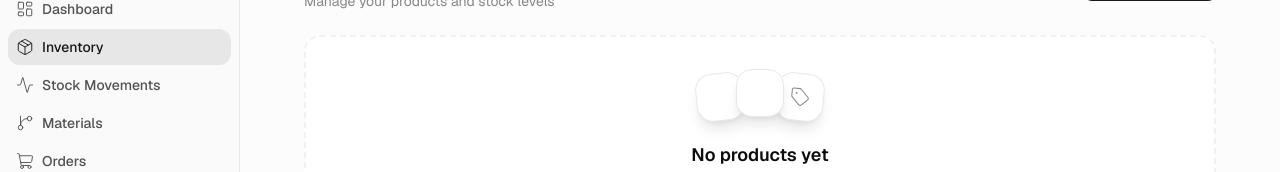
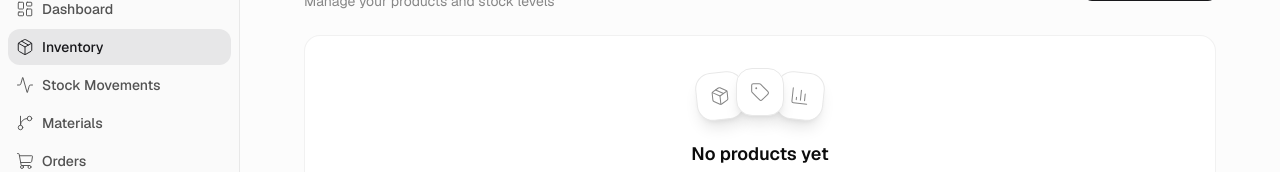
Before and after one commit to torskaa/ins, a Next.js app: page /inventory in a window 1280 px wide. Shown: the part 157-329 px from the top of the page. Built offline with nearby package versions, Linux system fonts and the light colour scheme; no server answers.

Commit message:
fix: add icons to empty state, change dashed border to solid

```diff
--- a/src/app/(dashboard)/inventory/page.tsx
+++ b/src/app/(dashboard)/inventory/page.tsx
@@ -5,7 +5,7 @@ import { Badge } from "@/components/ui/badge"
 import { DataTable, statusBadge, type Column } from "@/components/ui/data-table"
 import { Button } from "@/components/ui/button"
 import { Input } from "@/components/ui/input"
-import { AlertTriangle, Tag, Search } from "lucide-react"
+import { AlertTriangle, Package, Tag, BarChart3, Search } from "lucide-react"
 import { MoreMenu, ActionIcons } from "@/components/ui/more-menu"
 import { ViewToggle } from "@/components/ui/view-toggle"
 import { PropertySelector } from "@/components/ui/property-selector"
@@ -152,7 +152,7 @@ export default function InventoryPage() {
  onRowClick={(item) => router.push(`/inventory/${item.id}`)}
  loading={loading}
  empty={{
- icons: [, , <Tag className="w-5 h-5" />],
+  icons: [<Package className="w-5 h-5" />, <Tag className="w-5 h-5" />, <BarChart3 className="w-5 h-5" />],
  title: "No products yet",
  description: "Create your first product to start managing inventory.",
  action: { label: "Add Product", onClick: () => router.push("/inventory/new") },
--- a/src/components/ui/empty-state.tsx
+++ b/src/components/ui/empty-state.tsx
@@ -100,7 +100,7 @@ export const EmptyState = forwardRef<
  const sizeClasses = { sm: "p-6", default: "p-8", lg: "p-12" }
 
  const variantClasses = {
- default: "bg-card border-dashed border-2 border-border/60 hover:border-border hover:bg-surface/50",
+ default: "bg-card border border-border/60 hover:border-border hover:bg-surface/50",
  subtle: "bg-card border border-transparent hover:bg-surface/30",
  error: "bg-card border border-red-200 bg-red-50/50 hover:bg-red-50/80",
  }
```
Also changed, not shown: 1 other file (tests, documents, lock files or other folders).
